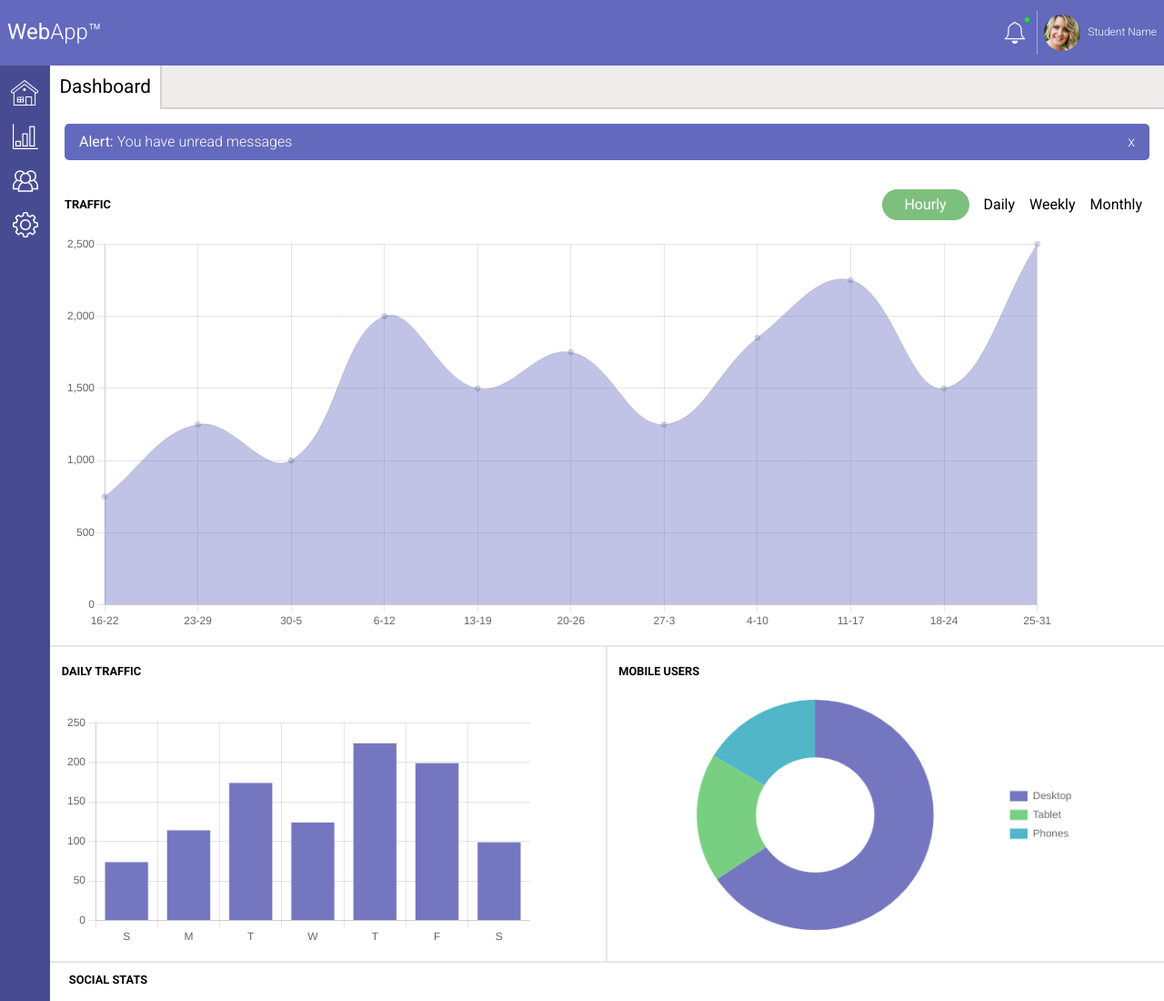
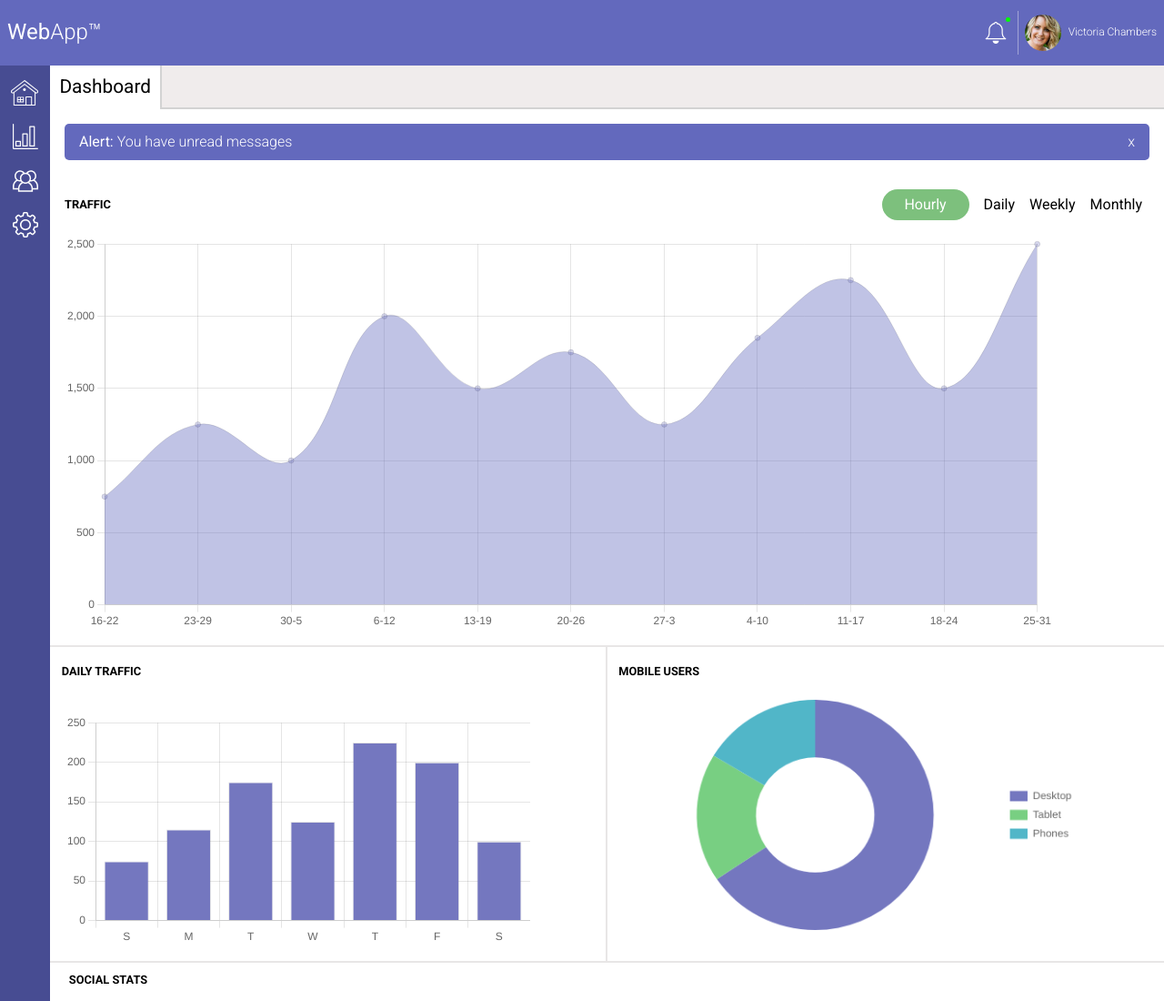
Before and after one commit to GordonMunro/Web-App-Dashboard, a plain HTML site: page index.html in a window 1280 px wide. Shown: the top 1100 px of the page at 91% size. Drawn offline with nearby package versions, Linux system fonts and the light colour scheme.

Commit message:
Update index.html

```diff
--- a/index.html
+++ b/index.html
@@ -29,7 +29,7 @@
 
 
         <img src="images/member-1.jpg" alt="member image">
-        <h3>Student Name</h3>
+        <h3>Victoria Chambers</h3>
         </div>
     </header>
 
```
